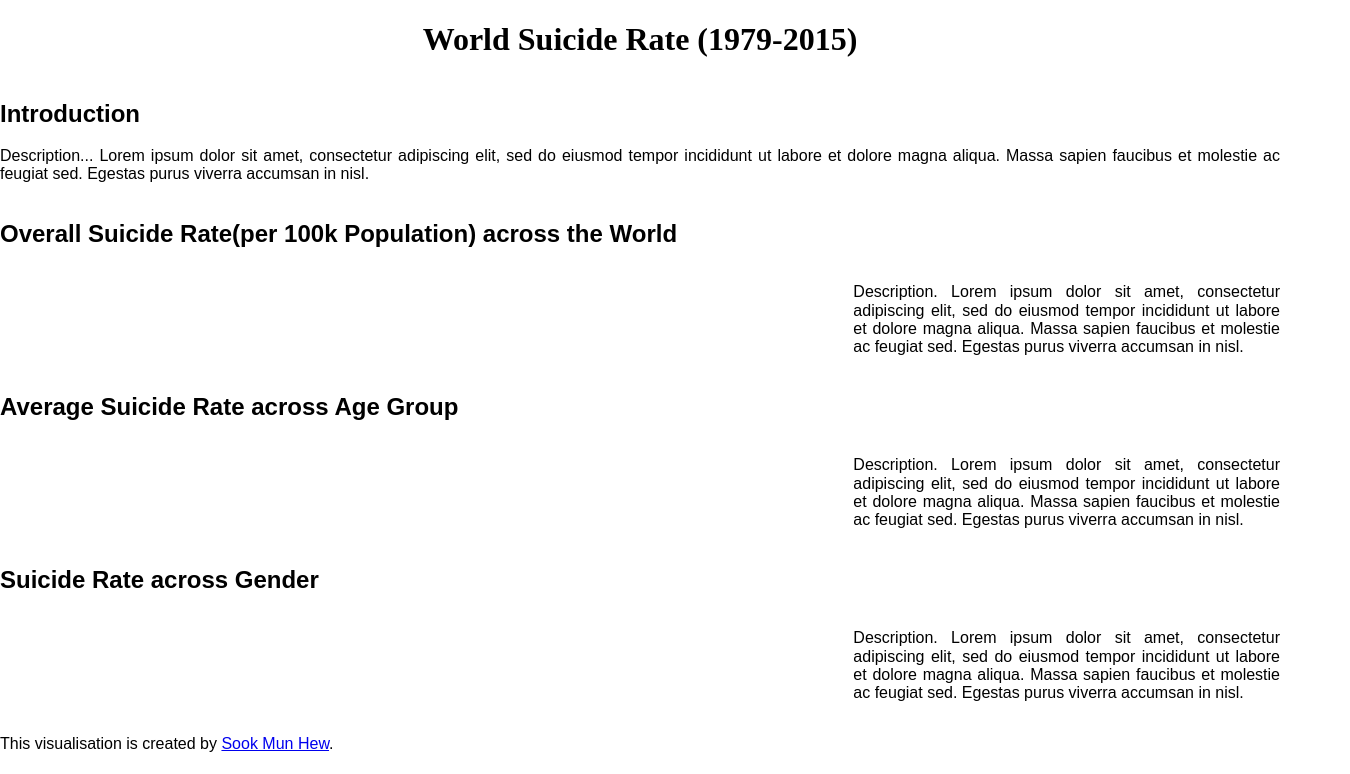
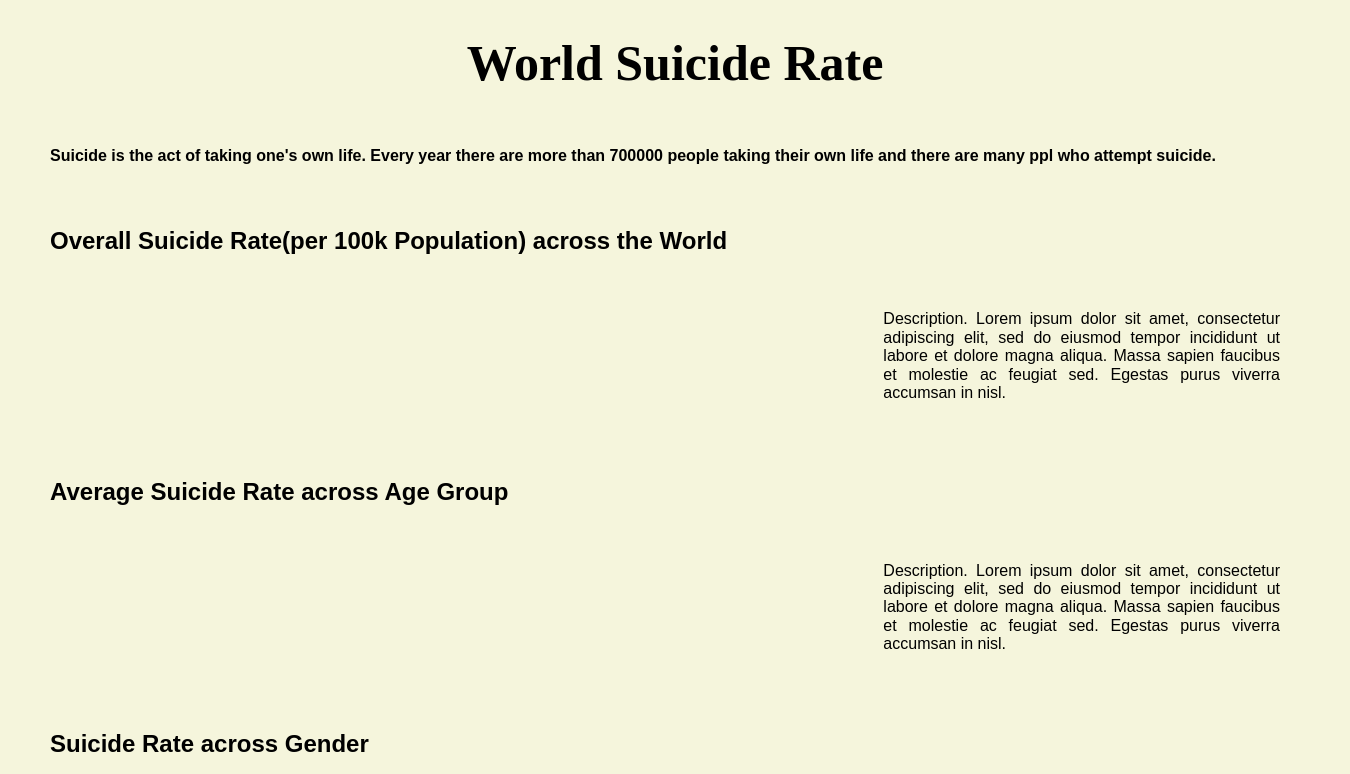
Before and after one commit to sookmun716/suicide-statistics, a plain HTML site: page index.html in a window 1280 px wide. Shown: the top 774 px of the page, 1350 px wide, since content can reach past the window. Drawn offline with nearby package versions, Linux system fonts and the light colour scheme; a script that the page names is missing.

Commit message:
added background for the pages

```diff
--- a/age-suicide-rate.json
+++ b/age-suicide-rate.json
@@ -1,7 +1,8 @@
 {
     "$schema": "https://vega.github.io/schema/vega-lite/v4.json",
-    "width":800,
-    "height":400,
+    "width":700,
+    "height":500,
+    "background":"beige",
     "data": {
       "url": "https://raw.githubusercontent.com/sookmun716/suicide-statistics/main/Age-suicide-rate.csv"
     },
--- a/country-suicide-rate.json
+++ b/country-suicide-rate.json
@@ -1,7 +1,8 @@
 {
-    "$schema": "https://vega.github.io/schema/vega-lite/v5.json", "title": "Country Suicide Rate per 100k",
+    "$schema": "https://vega.github.io/schema/vega-lite/v5.json",
     "width": 800,
-    "height": 600,
+    "height": 500,
+    "background":"beige",
     "projection": {"type": "equirectangular"},
     "layer": [
         {
--- a/index.html
+++ b/index.html
@@ -12,21 +12,21 @@
   <meta name="viewport" content="width=device-width, initial-scale=1">
 
   <!-- CSS file -->
-  <link rel="stylesheet" type="text/css" href="css/styles.css" media="all">
+  <link rel="stylesheet" type="text/css" href="style.css" media="all">
 
 </head>
 <body>
 
   <div class="page">
     <div>
-       <h1 style="text-align: center;font-family: Times New Roman, Times, serif;font-size: 200dp;">World Suicide Rate (1979-2015)</h1>
+       <h1 style="text-align: center;font-family: Times New Roman, Times, serif;font-size:50px;">World Suicide Rate</h1>
    </div>
    <div class="pure-g">
        <div class="pure-u-1-1">
-           <h2>Introduction</h2>
-           <p style="text-align: justify;">
-               Description... Lorem ipsum dolor sit amet, consectetur adipiscing elit, sed do eiusmod tempor incididunt ut labore et dolore magna aliqua. Massa sapien faucibus et molestie ac feugiat sed. Egestas purus viverra accumsan in nisl.
-           </p>
+           <h4 style="text-align: justify;">
+               Suicide is the act of taking one's own life. Every year there are more than 700000 people taking their own life and there are many ppl who attempt suicide.
+
+           </h4>
        </div>
    </div>
 
--- /dev/null
+++ b/style.css
@@ -0,0 +1,54 @@
+.body {
+  font-family: "Source Sans Pro", sans-serif;
+}
+
+h1 {
+  font-weight: 900;
+}
+
+body {
+  background-color: beige;
+}
+
+.page {
+  width: 1250px;
+  background-color: beige;
+  margin: auto;
+  padding: 50px;
+  padding-top: 35px;
+}
+
+.vis-container {
+  width: 100%;
+}
+
+.description h2,
+h1 {
+  color: black;
+  margin-top: 0px;
+}
+
+.description-right {
+  background-color: beige;
+  color: black;
+  padding-top: 20px;
+  padding-right: 20px;
+  padding-bottom: 20px;
+}
+
+.description-left {
+  background-color: beige;
+  color: black;
+  padding-top: 20px;
+  padding-left: 20px;
+  padding-bottom: 20px;
+}
+
+.pure-g {
+  margin-bottom: 20px;
+  color: black;
+}
+
+.small-font {
+  font-size: 14px;
+}
```
Also changed, not shown: gender-suicide-rate.json (+8 -1 lines), background.jpg (added), background2.png (added), 1 other file.
